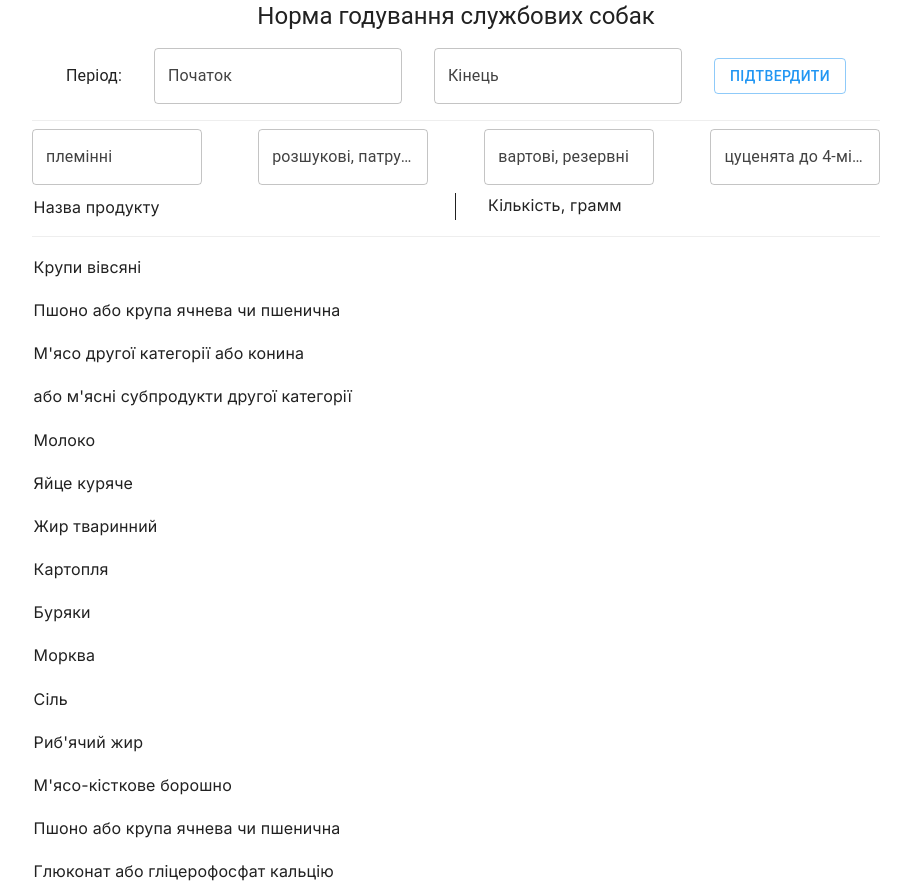
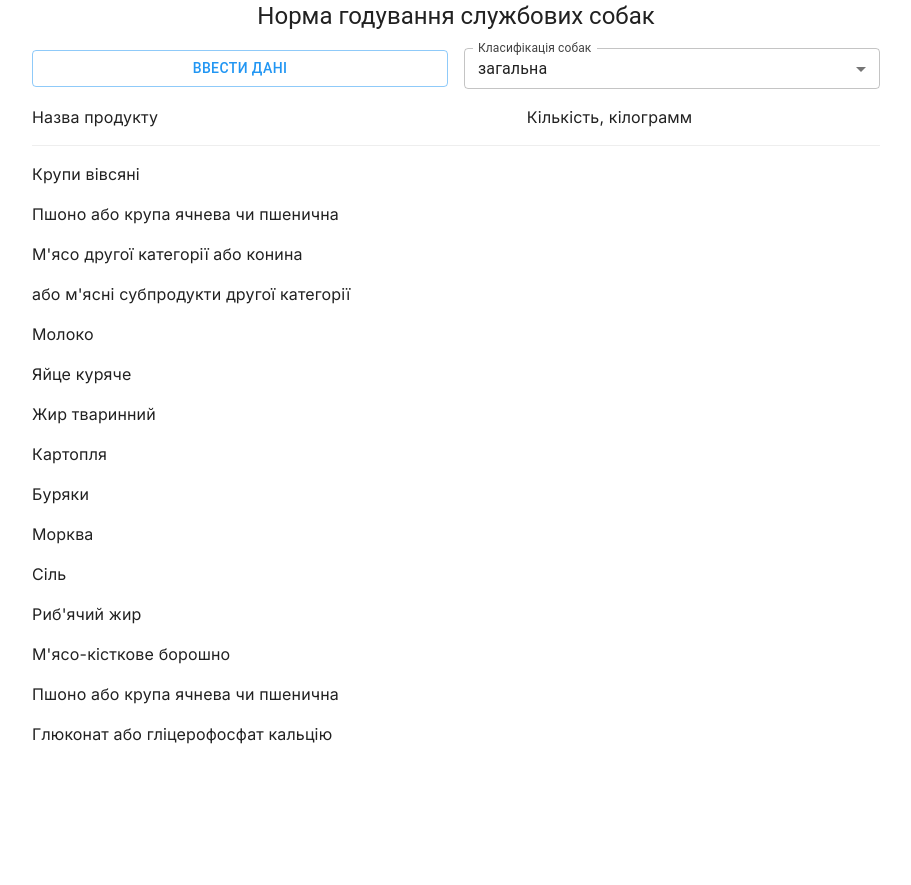
Before and after one commit to Muhitori/dog-calculator, a Next.js app: page / in a window 1280 px wide. Shown: the whole page, without its empty margins (184-1095 px from the left). After the commit the page ends 800 px from the top, so only its background shows below. Built offline with nearby package versions, Linux system fonts and the light colour scheme.

Commit message:
new design, calculations in kg, calculations by dogtypes

```diff
--- a/package.json
+++ b/package.json
@@ -11,6 +11,7 @@
   "dependencies": {
     "@emotion/react": "^11.11.1",
     "@emotion/styled": "^11.11.0",
+    "@mui/icons-material": "^5.14.16",
     "@mui/material": "^5.14.17",
     "@mui/x-date-pickers": "^6.18.1",
     "dayjs": "^1.11.10",
--- a/src/app/layout.tsx
+++ b/src/app/layout.tsx
@@ -7,7 +7,8 @@ const inter = Inter({ subsets: ["latin"] });
 
 export const metadata: Metadata = {
 	title: "Dog food calculator",
-	description: "Created special for Андрей 'Череп' Черевко",
+	description:
+		"Created special for Андрей 'Череп' Черевко from 226 навчальна група",
 };
 
 export default function RootLayout({
--- a/src/app/page.tsx
+++ b/src/app/page.tsx
@@ -3,97 +3,129 @@
 import { Article } from "@/components/Article";
 import { DateRangePicker } from "@/components/DateRangePicker";
 import { Input } from "@/components/Input";
+import { Select } from "@/components/Select";
+import { Sidebar } from "@/components/Sidebar";
 import {
 	DOGS_STATE,
 	DOG_FOODS,
 	DogType,
 	FoodType,
+	SelectOptions,
 	TABLE_STATE,
+	selectOptions,
 } from "@/constants/dogs";
-import { Box, Divider, Grid, Typography } from "@mui/material";
+import { updateFoods } from "@/utils/foodCalc";
+import { Box, Button, Divider, Grid, Typography } from "@mui/material";
+import { Dayjs } from "dayjs";
 import { useState } from "react";
 
-const getPuppiesFood = (food: number[], puppies: number, period: number) => {
-	if (!food || !food.length) return "";
+export default function Home() {
+	const [openedSidebar, setOpenedSidebar] = useState(false);
 
-	if (food.length === 1) {
-		return food[0] * puppies * period;
-	}
-
-	return `${food[0] * puppies * period} - ${food[1] * puppies * period}`;
-};
-
-const sumFood = (key: FoodType, dogs: typeof DOGS_STATE, period: number) => {
-	const { tribal, search, reserve, puppies } = DOG_FOODS[key].dogs;
-	const puppiesFood = getPuppiesFood(puppies, dogs.puppies, period);
-	const adultDogFood =
-		(tribal * dogs.tribal + search * dogs.search + reserve * dogs.reserve) *
-		period;
-
-	if (typeof puppiesFood === "string") {
-		return `${adultDogFood} + для цуценят: ${puppiesFood}`;
-	}
-
-	return adultDogFood + puppiesFood;
-};
-
-const updateFoods = (
-	foods: typeof TABLE_STATE,
-	dogs: typeof DOGS_STATE,
-	period: number
-) => {
-	const newFoods = { ...foods };
-
-	Object.keys(newFoods).map((key) => {
-		const foodType = key as FoodType;
-
-		newFoods[foodType] = String(sumFood(foodType, dogs, period));
-	});
-
-	return newFoods;
-};
-
-export default function Home() {
 	const [dogs, setDogs] = useState(DOGS_STATE);
 	const [foods, setFoods] = useState(TABLE_STATE);
+
+	const [start, setStart] = useState<Dayjs | null>(null);
+	const [end, setEnd] = useState<Dayjs | null>(null);
 	const [period, setPeriod] = useState(0);
 
-	const calculate = (name: DogType, value: number) => {
+	const [selectedDogType, setSelectedDogType] = useState<SelectOptions>(
+		selectOptions[0].value
+	);
+
+	const openSidebar = () => {
+		setOpenedSidebar(true);
+	};
+
+	const closeSidebar = () => {
+		setOpenedSidebar(false);
+	};
+
+	const handleDogCountChange = (name: DogType, value: number) => {
 		const newDogs = {
 			...dogs,
 			[name]: value,
 		};
 		setDogs(newDogs);
-		setFoods(updateFoods(foods, newDogs, period));
+		setFoods(updateFoods(selectedDogType, foods, newDogs, period));
 	};
 
-	const handlePeriodChange = (period: number) => {
+	const handlePeriodChange = (
+		start: Dayjs | null,
+		end: Dayjs | null,
+		period: number
+	) => {
 		setPeriod(period);
-		setFoods(updateFoods(foods, dogs, period));
+		setStart(start);
+		setEnd(end);
+
+		setFoods(updateFoods(selectedDogType, foods, dogs, period));
+	};
+
+	const handleSelect = (dogType: SelectOptions) => {
+		setSelectedDogType(dogType);
+		setFoods(updateFoods(dogType, foods, dogs, period));
 	};
 
 	return (
 		<Grid container spacing={2}>
+			<Sidebar opened={openedSidebar} onClose={closeSidebar}>
+				<Box height='100%' display='flex' flexDirection='column' gap={1}>
+					<DateRangePicker
+						baseStart={start}
+						baseEnd={end}
+						onPeriodChange={handlePeriodChange}
+					/>
+
+					<Divider sx={{ m: 1 }} />
+
+					<Typography display='inline-block' variant='body1'>
+						Собаки:
+					</Typography>
+					<Box
+						height='100%'
+						display='flex'
+						flexDirection='column'
+						justifyContent='space-between'>
+						{Object.keys(DOGS_STATE).map((dog) => (
+							<Input
+								key={dog}
+								name={dog as DogType}
+								baseValue={dogs[dog as DogType]}
+								onChange={handleDogCountChange}
+							/>
+						))}
+					</Box>
+				</Box>
+			</Sidebar>
+
 			<Grid item xs={12}>
 				<Typography textAlign='center' variant='h5'>
 					Норма годування службових собак
 				</Typography>
 			</Grid>
+
 			<Grid item xs></Grid>
-			<Grid item xs={8} display='flex' flexDirection='column'>
-				<Box display='flex' flexDirection='column' gap={1}>
-					<Box width='100%' display='flex' justifyContent='center' mb={1}>
-						<DateRangePicker onPeriodChange={handlePeriodChange} />
-					</Box>
-					<Divider />
-					<Box display='flex' justifyContent='space-between'>
-						{Object.keys(DOGS_STATE).map((dog) => (
-							<Input key={dog} name={dog as DogType} onChange={calculate} />
-						))}
-					</Box>
-				</Box>
-				<Box display='flex' flexDirection='column' gap={2}>
-					<Article label='Назва продукту' value='Кількість, грамм' />
+			<Grid item container xs={12} md={8} spacing={2} alignItems='center'>
+				<Grid item xs={12} md={6}>
+					<Button
+						disabled={openedSidebar}
+						variant='outlined'
+						fullWidth
+						onClick={openSidebar}>
+						Ввести дані
+					</Button>
+				</Grid>
+				<Grid item xs={12} md={6}>
+					<Select
+						selectedValue={selectedDogType}
+						selectLabel='Класифікація собак'
+						onChange={handleSelect}
+					/>
+				</Grid>
+
+				<Grid container item direction='column' gap={2}>
+					<Article label='Назва продукту' value='Кількість, кілограмм' />
 					<Divider />
 
 					{Object.keys(TABLE_STATE).map((food) => {
@@ -107,7 +139,7 @@ export default function Home() {
 							/>
 						);
 					})}
-				</Box>
+				</Grid>
 			</Grid>
 			<Grid item xs></Grid>
 		</Grid>
--- a/src/components/Article/index.tsx
+++ b/src/components/Article/index.tsx
@@ -1,23 +1,25 @@
-import { Box } from "@mui/material";
+import { Divider, Grid } from "@mui/material";
 import { FC } from "react";
 
 interface Props {
 	label: string;
-	value?: string | number;
+	value: string | number;
 }
 
 export const Article: FC<Props> = ({ label, value }) => {
 	return (
-		<Box display='flex'>
-			<Box
-				sx={{
-					width: "50%",
-					borderRight: value ? 1 : 0,
-					p: 0.2,
-				}}>
+		<Grid container item>
+			<Grid item xs={5}>
 				{label}
-			</Box>
-			{value && <Box pl={4}>{value}</Box>}
-		</Box>
+			</Grid>
+
+			<Grid item xs />
+			<Divider orientation='vertical' />
+			<Grid item xs />
+
+			<Grid item xs={5} justifyContent='center'>
+				{value}
+			</Grid>
+		</Grid>
 	);
 };
--- a/src/components/DateRangePicker/index.tsx
+++ b/src/components/DateRangePicker/index.tsx
@@ -5,12 +5,22 @@ import { Dayjs } from "dayjs";
 import { FC, useState } from "react";
 
 interface Props {
-	onPeriodChange: (period: number) => void;
+	baseStart: Dayjs | null;
+	baseEnd: Dayjs | null;
+	onPeriodChange: (
+		start: Dayjs | null,
+		end: Dayjs | null,
+		period: number
+	) => void;
 }
 
-export const DateRangePicker: FC<Props> = ({ onPeriodChange }) => {
-	const [start, setStart] = useState<Dayjs | null>(null);
-	const [end, setEnd] = useState<Dayjs | null>(null);
+export const DateRangePicker: FC<Props> = ({
+	baseStart,
+	baseEnd,
+	onPeriodChange,
+}) => {
+	const [start, setStart] = useState<Dayjs | null>(baseStart);
+	const [end, setEnd] = useState<Dayjs | null>(baseEnd);
 
 	const handleStartChange = (start: Dayjs | null) => {
 		setStart(start);
@@ -33,11 +43,11 @@ export const DateRangePicker: FC<Props> = ({ onPeriodChange }) => {
 			return;
 		}
 
-		onPeriodChange(end.diff(start, "day"));
+		onPeriodChange(start, end, end.diff(start, "day"));
 	};
 
 	return (
-		<Box display='flex' alignItems='center' gap={4}>
+		<Box display='flex' flexDirection='column' gap={2}>
 			<Typography display='inline-block' variant='body1'>
 				Період:
 			</Typography>
--- a/src/components/Input/index.tsx
+++ b/src/components/Input/index.tsx
@@ -4,12 +4,13 @@ import { ChangeEvent, FC, useCallback, useState } from "react";
 
 interface Props {
 	name: DogType;
+	baseValue: number;
 	onChange: (name: DogType, value: number) => void;
 }
 
 const regex = /^[0-9\b]+$/;
 
-export const Input: FC<Props> = ({ name, onChange }) => {
+export const Input: FC<Props> = ({ name, baseValue, onChange }) => {
 	const [value, setValue] = useState("");
 
 	const handleChange = useCallback(
@@ -28,8 +29,7 @@ export const Input: FC<Props> = ({ name, onChange }) => {
 
 	return (
 		<TextField
-			sx={{ mb: 1, width: "20%" }}
-			value={value}
+			value={baseValue ? baseValue : value}
 			label={DOGS[name]}
 			name={name}
 			onChange={handleChange}
--- /dev/null
+++ b/src/components/Select/index.tsx
@@ -0,0 +1,40 @@
+import { SelectOptions, selectOptions } from "@/constants/dogs";
+import {
+	FormControl,
+	InputLabel,
+	Select as MuiSelect,
+	MenuItem,
+	SelectChangeEvent,
+	Typography,
+} from "@mui/material";
+import { FC } from "react";
+
+interface Props {
+	selectedValue: string | number;
+	selectLabel: string;
+	onChange: (value: SelectOptions) => void;
+}
+
+export const Select: FC<Props> = ({ selectedValue, selectLabel, onChange }) => {
+	const handleChange = (event: SelectChangeEvent<string>) => {
+		onChange(event.target.value as SelectOptions);
+	};
+
+	return (
+		<FormControl fullWidth size='small'>
+			<InputLabel>{selectLabel}</InputLabel>
+			<MuiSelect
+				value={String(selectedValue) || String(selectOptions[0])}
+				label={selectLabel}
+				onChange={handleChange}>
+				{selectOptions.map(({ label, value }) => (
+					<MenuItem key={value} value={value}>
+						<Typography noWrap variant='body1'>
+							{label}
+						</Typography>
+					</MenuItem>
+				))}
+			</MuiSelect>
+		</FormControl>
+	);
+};
--- /dev/null
+++ b/src/components/Sidebar/index.tsx
@@ -0,0 +1,46 @@
+import { Grid, IconButton, Paper, Slide } from "@mui/material";
+import { FC, ReactElement } from "react";
+import CloseIcon from "@mui/icons-material/Close";
+
+interface Props {
+	opened: boolean;
+	onClose: () => void;
+	children: ReactElement;
+}
+
+export const Sidebar: FC<Props> = ({ opened, onClose, children }) => {
+	return (
+		<Slide direction='right' in={opened} mountOnEnter unmountOnExit>
+			<Grid
+				container
+				item
+				xs={12}
+				md={4}
+				sx={{
+					position: "fixed",
+					top: 0,
+					left: 0,
+					height: "100%",
+					zIndex: 1000,
+				}}
+				p={1}>
+				<Paper
+					elevation={3}
+					sx={{
+						width: "100%",
+						height: "100%",
+						p: 1,
+						backgroundColor: "rgba(255, 255, 255, 0.4)",
+						backdropFilter: "blur(3px)",
+					}}>
+					<IconButton
+						sx={{ position: "absolute", top: 0, right: 0 }}
+						onClick={onClose}>
+						<CloseIcon />
+					</IconButton>
+					{children}
+				</Paper>
+			</Grid>
+		</Slide>
+	);
+};
--- a/src/constants/dogs.ts
+++ b/src/constants/dogs.ts
@@ -171,3 +171,11 @@ export const TABLE_STATE = {
 };
 
 export type FoodType = keyof typeof DOG_FOODS;
+export type DogsState = typeof DOGS_STATE;
+
+export const selectOptions = [
+	{ label: "загальна", value: "all" },
+	...Object.entries(DOGS).map(([value, label]) => ({ label, value })),
+] as const;
+
+export type SelectOptions = DogType | "all";
--- a/src/providers/notistack/Notistack.provider.tsx
+++ b/src/providers/notistack/Notistack.provider.tsx
@@ -1,6 +1,5 @@
 "use client";
 
-import { MAX_SNACK } from "@/constants";
 import { SnackbarProvider } from "notistack";
 import { FC } from "react";
 import { SnackbarGenerator } from "./SnackbarGenerator";
@@ -11,7 +10,7 @@ interface Props {
 
 export const NotistackProvider: FC<Props> = ({ children }) => {
 	return (
-		<SnackbarProvider maxSnack={MAX_SNACK}>
+		<SnackbarProvider maxSnack={3}>
 			<SnackbarGenerator />
 			{children}
 		</SnackbarProvider>
--- /dev/null
+++ b/src/utils/foodCalc.ts
@@ -0,0 +1,97 @@
+import {
+	FoodType,
+	DOG_FOODS,
+	TABLE_STATE,
+	DogsState,
+	SelectOptions,
+	DogType,
+} from "@/constants/dogs";
+
+const normalize = (value: number) => (value / 1000).toFixed(3);
+
+const getPuppiesFood = (
+	key: FoodType,
+	food: number[],
+	puppies: number,
+	period: number
+) => {
+	if (!food || !food.length) return "";
+
+	if (food.length === 1) {
+		const result = food[0] * puppies * period;
+		return key === "eggs" ? result : normalize(result);
+	}
+
+	const min = food[0] * puppies * period;
+	const max = food[1] * puppies * period;
+
+	if (key === "calcium") {
+		return `${min * 3} - ${max * 3}`;
+	}
+
+	return `${normalize(min)} - ${normalize(max)}`;
+};
+
+const getAllDogFood = (key: FoodType, dogs: DogsState, period: number) => {
+	const { tribal, search, reserve, puppies } = DOG_FOODS[key].dogs;
+
+	const puppiesFood = getPuppiesFood(key, puppies, dogs.puppies, period);
+	const adultDogFood = normalize(
+		(tribal * dogs.tribal + search * dogs.search + reserve * dogs.reserve) *
+			period
+	);
+
+	if (typeof puppiesFood === "string") {
+		return `${adultDogFood} + для цуценят: ${puppiesFood}`;
+	}
+
+	if (key === "eggs") {
+		return puppiesFood;
+	}
+
+	return adultDogFood + puppiesFood;
+};
+
+const getAdultDogFood = (
+	dogType: DogType,
+	key: FoodType,
+	dogs: DogsState,
+	period: number
+) => {
+	const dogCount = dogs[dogType];
+	const dogFood = DOG_FOODS[key].dogs[dogType] as number;
+
+	return normalize(dogCount * dogFood * period);
+};
+
+export const updateFoods = (
+	dogType: SelectOptions,
+	foods: typeof TABLE_STATE,
+	dogs: DogsState,
+	period: number
+) => {
+	const newFoods = { ...foods };
+
+	Object.keys(newFoods).map((key) => {
+		const foodType = key as FoodType;
+
+		if (dogType === "all") {
+			newFoods[foodType] = String(getAllDogFood(foodType, dogs, period));
+		} else if (dogType !== "puppies") {
+			newFoods[foodType] = String(
+				getAdultDogFood(dogType, foodType, dogs, period)
+			);
+		} else {
+			newFoods[foodType] = String(
+				getPuppiesFood(
+					foodType,
+					DOG_FOODS[foodType].dogs.puppies,
+					dogs.puppies,
+					period
+				)
+			);
+		}
+	});
+
+	return newFoods;
+};
```
Also changed, not shown: src/constants/index.ts (deleted, +0 -24 lines), 1 other file (tests, documents, lock files or other folders).
